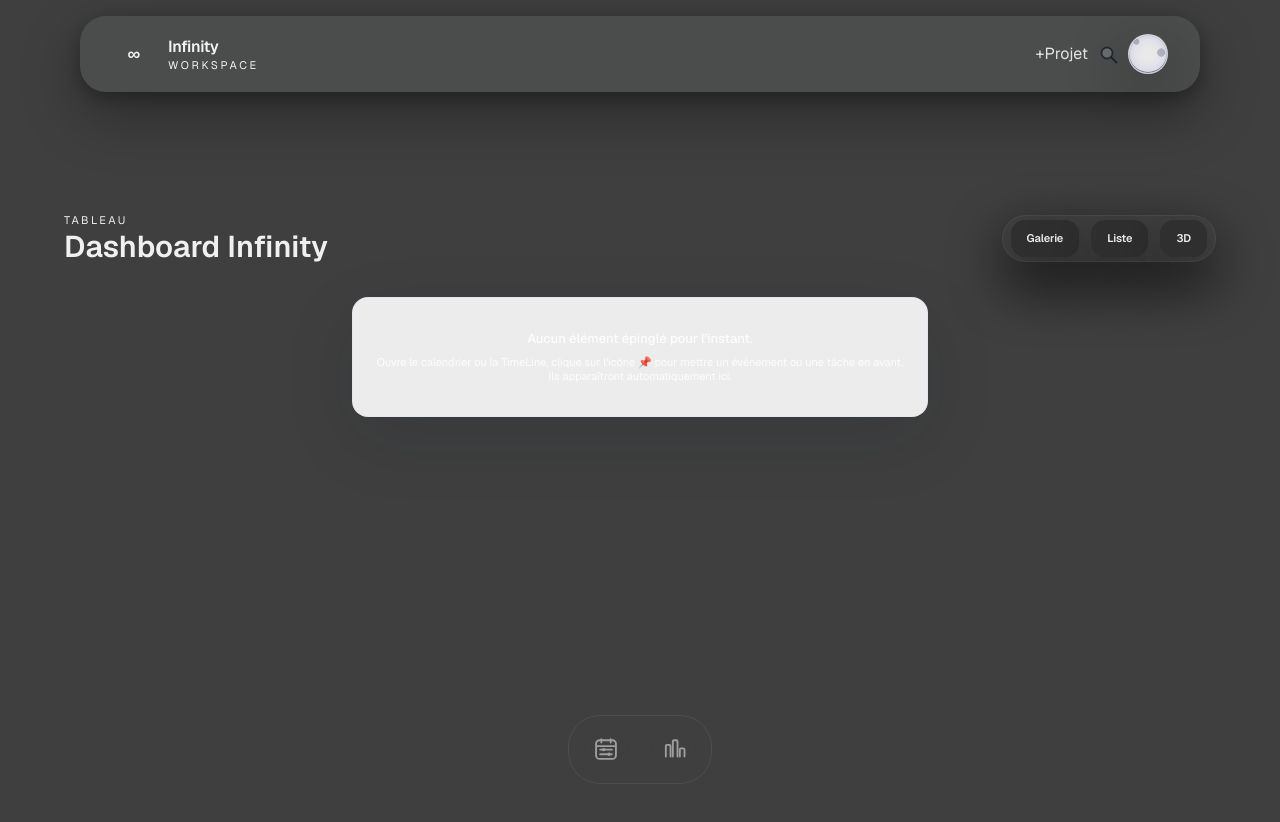
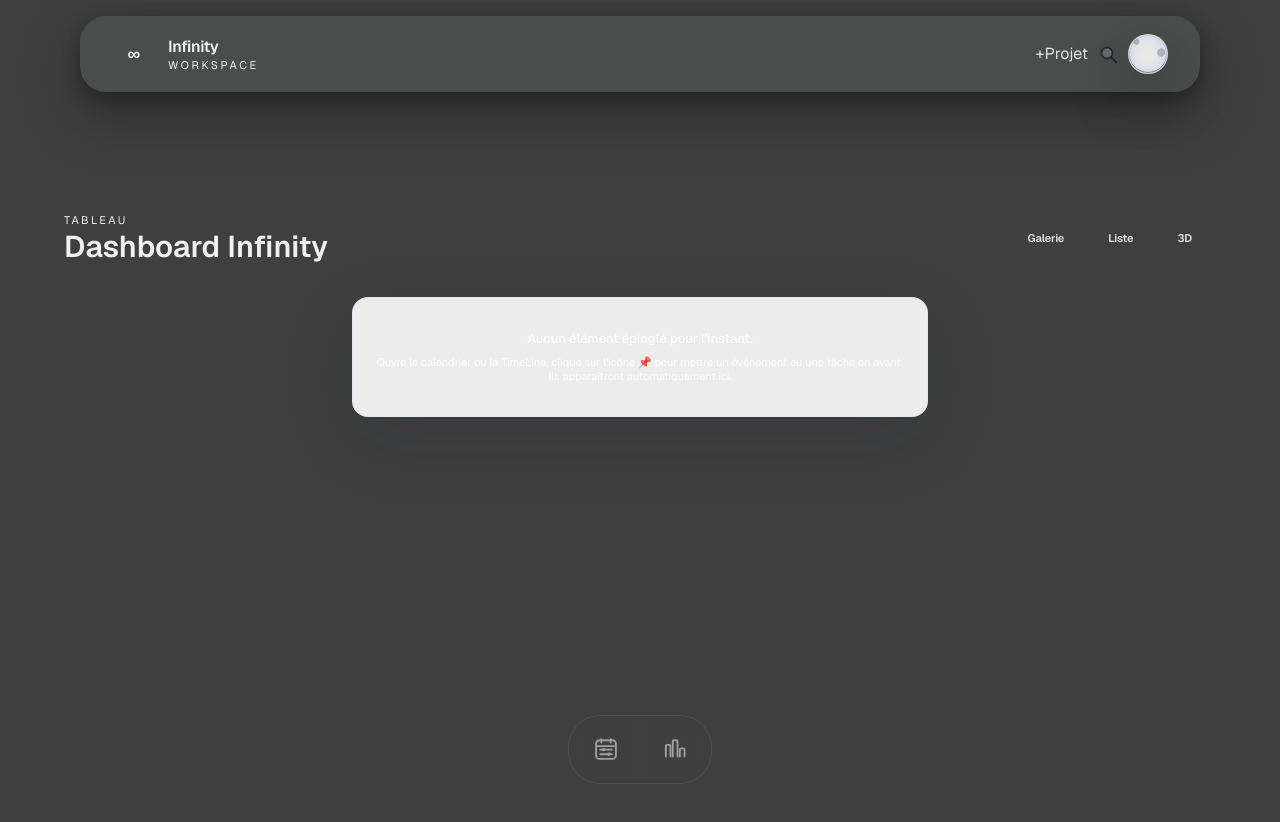
Before and after one commit to KRIZO0613/Infinity, a Next.js app in the folder apps/web/: page /dashboard in a window 1280 px wide. Shown: the top 822 px of the page. Built offline with nearby package versions, Linux system fonts and the light colour scheme.

Commit message:
BLACK WHITE FINAL

```diff
--- a/apps/web/src/app/dashboard/page.tsx
+++ b/apps/web/src/app/dashboard/page.tsx
@@ -227,8 +227,8 @@ export default function DashboardPage() {
   <div className="mt-4 w-full">
         <div
           ref={freeMoveContainerRef}
-          className="relative w-full overflow-hidden rounded-xl bg-white/92 shadow-[0_30px_90px_rgba(15,23,42,0.12)] backdrop-blur-md"
-          style={{ height: boardHeight }}
+          className="pinned-board relative w-full overflow-hidden rounded-xl shadow-[0_30px_90px_rgba(15,23,42,0.12)] backdrop-blur-md"
+          style={{ height: boardHeight, background: "var(--card)" }}
         >
             {widgets.map(({ meta, item }) => (
               <FreeWidget
@@ -651,12 +651,23 @@ function WidgetCard({ item, variant, onOpen }: WidgetCardProps) {
 
   return (
     <div
-      className={`relative overflow-hidden rounded-3xl bg-white/94 backdrop-blur-md border border-slate-200/80 shadow-[0_22px_70px_rgba(15,23,42,0.12),0_10px_30px_rgba(15,23,42,0.08)] ${padding} transition-all`}
+      className={`relative overflow-hidden rounded-3xl ${padding} transition-all shadow-[0_22px_70px_rgba(0,0,0,0.12),0_10px_30px_rgba(0,0,0,0.10)] hover:shadow-[0_26px_90px_rgba(0,0,0,0.18),0_12px_36px_rgba(0,0,0,0.12)] hover:-translate-y-1`}
+      style={{
+        background: "var(--card)",
+        border: "1px solid var(--border)",
+        color: "var(--text)",
+      }}
     >
       <div className="flex items-center justify-between gap-2">
         <div className="inline-flex items-center gap-2">
           <span
-            className="inline-flex items-center justify-center gap-1 rounded-full bg-white/92 px-2.5 py-[3px] text-[10px] font-semibold text-slate-900 shadow-[0_10px_26px_rgba(15,23,42,0.12),inset_0_1px_0_rgba(255,255,255,0.8)] border border-slate-200/70"
+            className="inline-flex items-center justify-center gap-1 rounded-full px-2.5 py-[3px] text-[10px] font-semibold"
+            style={{
+              background: "rgba(255,255,255,0.06)",
+              border: "1px solid rgba(255,255,255,0.08)",
+              boxShadow: "none",
+              color: "var(--text)",
+            }}
           >
             {iconForType(item.type)}
             <span className="ml-1 capitalize">
@@ -665,10 +676,10 @@ function WidgetCard({ item, variant, onOpen }: WidgetCardProps) {
           </span>
         </div>
         {(dateLabel || hasTime) && (
-          <div className="text-right text-[10px] text-slate-500">
+          <div className="text-right text-[10px] text-muted">
             {dateLabel && <div>{dateLabel}</div>}
             {hasTime && (
-              <div className="font-medium text-slate-900">
+              <div className="font-medium text-fg">
                 {item.time}
                 {item.endTime ? `–${item.endTime}` : ""}
               </div>
@@ -678,14 +689,14 @@ function WidgetCard({ item, variant, onOpen }: WidgetCardProps) {
       </div>
 
       <h2
-        className="mt-3 text-sm font-semibold text-slate-900 sm:text-base cursor-pointer hover:underline"
+        className="mt-3 text-sm font-semibold text-fg sm:text-base cursor-pointer hover:underline"
         onClick={() => onOpen?.(item)}
       >
         {item.title}
       </h2>
 
       {item.description && (
-        <p className="mt-2 text-[11px] leading-snug text-slate-600 sm:text-[12px]">
+        <p className="mt-2 text-[11px] leading-snug text-muted sm:text-[12px]">
           {item.description}
         </p>
       )}
@@ -704,11 +715,14 @@ function ViewModeButton({ label, active, onClick }: ViewModeButtonProps) {
     <button
       type="button"
       onClick={onClick}
-      className={`inline-flex items-center justify-center rounded-full cursor-pointer bg-transparent px-3 py-1 text-[11px] transition-colors ${
-        active
-          ? "text-slate-900 font-semibold"
-          : "text-slate-700 hover:text-slate-900"
+      className={`inline-flex items-center justify-center cursor-pointer px-3 py-1 text-[11px] transition-colors ${
+        active ? "font-semibold text-fg" : "text-muted hover:text-fg"
       }`}
+      style={{
+        background: "transparent",
+        border: "none",
+        boxShadow: "none",
+      }}
     >
       {label}
     </button>
--- a/apps/web/src/app/globals.css
+++ b/apps/web/src/app/globals.css
@@ -156,17 +156,17 @@ body {
 
 /* Vue toggle (dashboard) */
 .view-toggle {
-  background: rgba(255, 255, 255, 0.96);
-  box-shadow: 0 16px 40px rgba(15, 23, 42, 0.12);
-  backdrop-filter: blur(10px) saturate(1.02);
-  -webkit-backdrop-filter: blur(10px) saturate(1.02);
+  background: transparent;
+  box-shadow: none;
+  backdrop-filter: none;
+  -webkit-backdrop-filter: none;
   color: var(--fg);
 }
 
 .dark .view-toggle {
-  background: rgba(75, 77, 77, 0.32);
-  box-shadow: 0 22px 60px rgba(0, 0, 0, 0.46);
-  border: 1px solid rgba(255, 255, 255, 0.06);
+  background: transparent;
+  box-shadow: none;
+  border: none;
   color: rgba(235, 240, 248, 0.9);
 }
 
@@ -213,6 +213,16 @@ body {
   box-shadow: 0 6px 12px rgba(15, 23, 42, 0.16);
   border: none;
   color: var(--text);
+}
+
+.pinned-board {
+  background: var(--card);
+  box-shadow: 0 30px 90px rgba(15, 23, 42, 0.12);
+}
+
+.dark .pinned-board {
+  background: var(--card);
+  box-shadow: 0 30px 90px rgba(0, 0, 0, 0.55);
 }
 
 .dark .timeline-panel {
```
